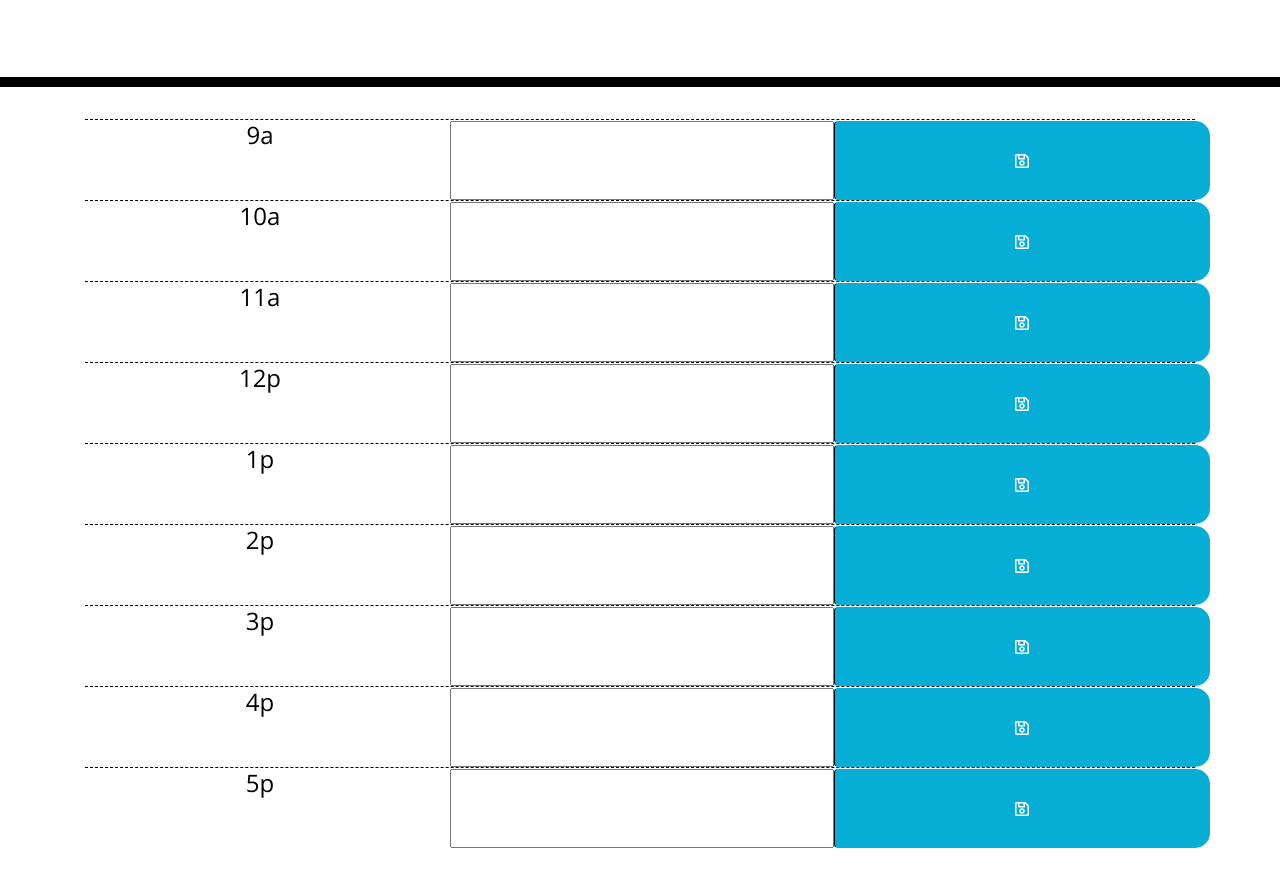
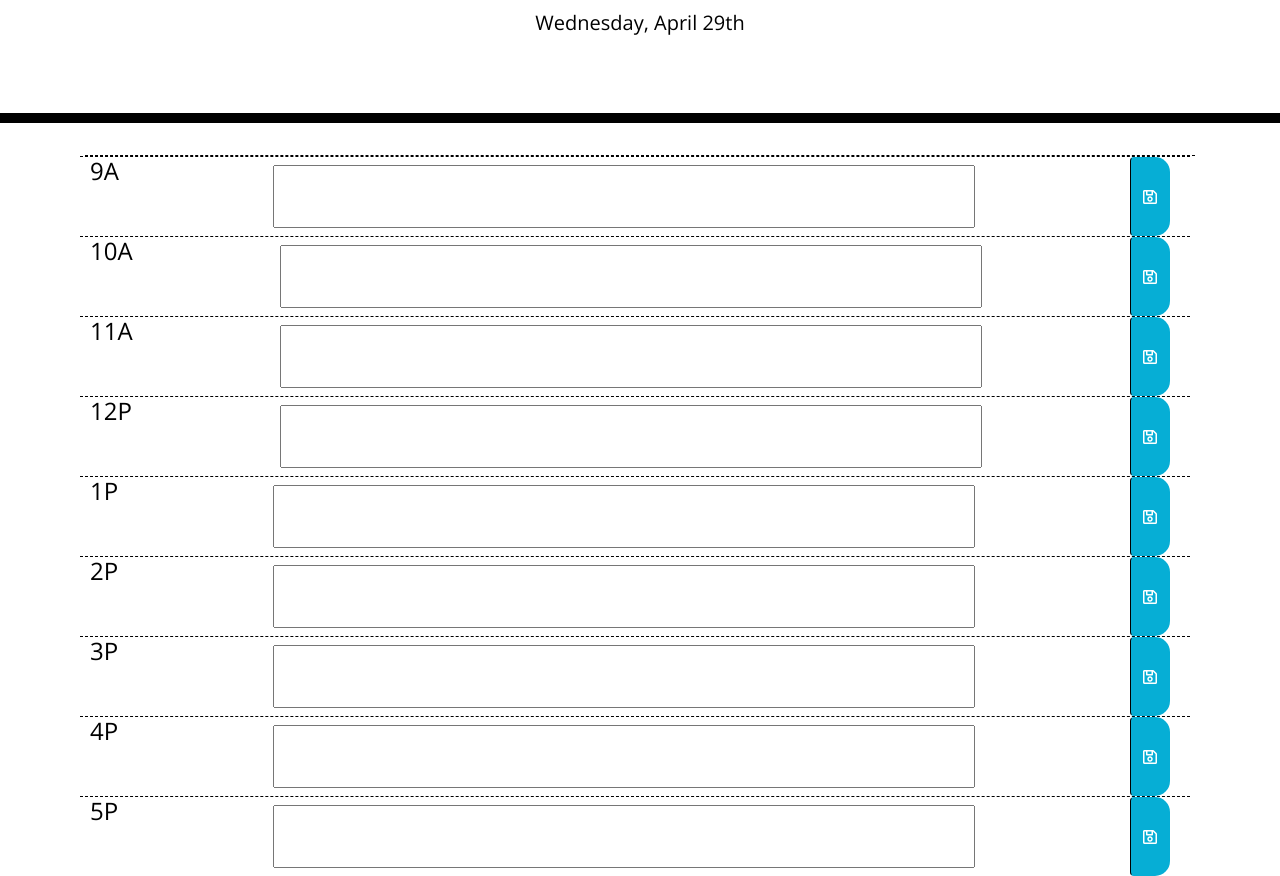
Before and after one commit to enrightcw/daily_calendar, a plain HTML site: page index.html in a window 1280 px wide. Shown: the part 181-1057 px from the top of the page. Before the commit the page ends 1029 px from the top, so only its background shows below. Drawn offline with nearby package versions, Linux system fonts and the light colour scheme.

Commit message:
Latest updates, added most HTML elements into JScript, layout needs work and local storage isn't set up completely.

```diff
--- a/index.html
+++ b/index.html
@@ -29,83 +29,14 @@
       <p id="currentDay" class="lead"></p>
     </header>
 
-    <div class="container">
+    <div class = "container">
       <!-- Timeblocks go here -->
 
       <div class = "hour">
-        <div class = "row time-block">
-          <h4 class = "col md 2">9a</h4>
-          <input class = "col md 8 description"></input>
-          <button type="button" class="col md 2 btn btn-default far fa-save saveBtn"></button>
+        <div class = "time-block">
+
         </div>
       </div>
-
-      <div class = "hour">
-        <div class = "row time-block">
-          <h4 class = "col md 2">10a</h4>
-          <input class = "col md 8 description"></input>
-          <button type="button" class="col md 2 btn btn-default far fa-save  saveBtn"></button>
-        </div>
-      </div>
-
-      <div class = "hour">
-        <div class = "row time-block">
-          <h4 class = "col md 2">11a</h4>
-          <input class = "col md 8 description"></input>
-          <button type="button" class="col md 2 btn btn-default far fa-save saveBtn"></button>
-        </div>
-      </div>
-
-      <div class = "hour">
-        <div class = "row time-block">
-          <h4 class = "col md 2">12p</h4>
-          <input class = "col md 8 description"></input>
-          <button type="button" class="col md 2 btn btn-default far fa-save saveBtn"></button>
-        </div>
-      </div>
-
-      <div class = "hour">
-        <div class = "row time-block">
-          <h4 class = "col md 2">1p</h4>
-          <input class = "col md 8 description"></input>
-          <button type="button" class="col md 2 btn btn-default far fa-save saveBtn"></button>
-        </div>
-      </div>
-
-      <div class = "hour">
-        <div class = "row time-block">
-          <h4 class = "col md 2">2p</h4>
-          <input class = "col md 8 description"></input>
-          <button type="button" class="col md 2 btn btn-default far fa-save saveBtn"></button>
-        </div>
-      </div>
-
-      <div class = "hour">
-        <div class = "row time-block">
-          <h4 class = "col md 2">3p</h4>
-          <input class = "col md 8 description"></input>
-          <button type="button" class="col md 2 btn btn-default far fa-save saveBtn"></button>
-        </div>
-      </div>
-
-      <div class = "hour">
-        <div class = "row time-block">
-          <h4 class = "col md 2">4p</h4>
-          <input class = "col md 8 description"></input>
-          <button type="button" class="col md 2 btn btn-default far fa-save saveBtn"></button>
-        </div>
-      </div>
-
-      <div class = "hour">
-        <div class = "row time-block">
-          <h4 class = "col md 2">5p</h4>
-          <input class = "col md 8 description"></input>
-          <button type="button" class="col md 2 btn btn-default far fa-save saveBtn"></button>
-        </div>
-      </div>
-
-
-    </div>
 
 
     <script src="https://code.jquery.com/jquery-3.4.1.min.js"></script>
--- a/script.js
+++ b/script.js
@@ -1,16 +1,72 @@
+//moment
 var NowMoment = moment().format("dddd, MMMM Do");
-
 var eDisplayMoment = document.getElementById('currentDay');
 eDisplayMoment.innerHTML = NowMoment;
 
 
-//function to check the timeslot relative to moment.
-function (event){
+$(document).ready(function() {
+
+    //var declarations
+
+    var schedule = { time : ["9A", "10A", "11A", "12P", "1P","2P","3P", "4P", "5P"],
+    userEntry : ["","","","","","","","","",],
+    hour : ["(moment().hour(9);)" , ]
+    };
+
+
+    //function to check the timeslot relative to moment.
+    // function (event){
 
     //it checks the time within the hour element, to see where it falls within moment, and color .description accordingly.
-}
+    // }
+    function render(){
+        for( let i = 0 ; i < schedule.time.length ; i++) {
+            var divEl = $("<div>");
+            divEl.addClass("row hour");
+            var h4El = $("<h4>");
+            h4El.addClass("timeline");
+            var inputEl = $("<input>");
+            inputEl.addClass("description");
+            var buttonEl = $("<button>").attr("data-input", schedule.time.length[i]).addClass("btn btn-default far fa-save saveBtn");
+            $(h4El).text(schedule.time[i]);
 
-//function for local storage of
-function (event){
 
-}
+
+            $(".time-block").append(divEl);
+            $(divEl).append(h4El);
+            $(divEl).append(inputEl);
+            $(divEl).append(buttonEl);
+
+
+
+        }
+
+
+    };
+
+    //function for local storage of descInput, saves to local storage as a string
+    $(".saveBtn").on("click", function(){
+        console.log("__________________")
+        console.log("clicked");
+        console.log(schedule.hour[0])
+
+
+        var descInput = document.querySelector(".description").value;
+        console.log(descInput);
+        localStorage.setItem("description", descInput);
+        console.log(descInput);
+    });
+
+
+    //onclick event for save button
+
+    //Before verification
+    //moment().isBefore(Moment|String|Number|Date|Array);
+
+    //Present verification
+    //moment().isSame(Moment|String|Number|Date|Array);
+
+    //After verification
+    //moment().isAfter(Moment|String|Number|Date|Array);
+    render()
+});
--- a/style.css
+++ b/style.css
@@ -23,6 +23,9 @@ textarea{
 
 .description{
   white-space: pre-wrap;
+  width: 65%;
+  margin: auto;
+  height: 80%;
 }
 
 .time-block{
@@ -40,6 +43,8 @@ textarea{
   background-color: #ffffff;
   color: #000000;
   border-top: 1px dashed #000000;
+  padding-left: 10px;
+  padding-right: 20px;
 }
 
 .past {
```
